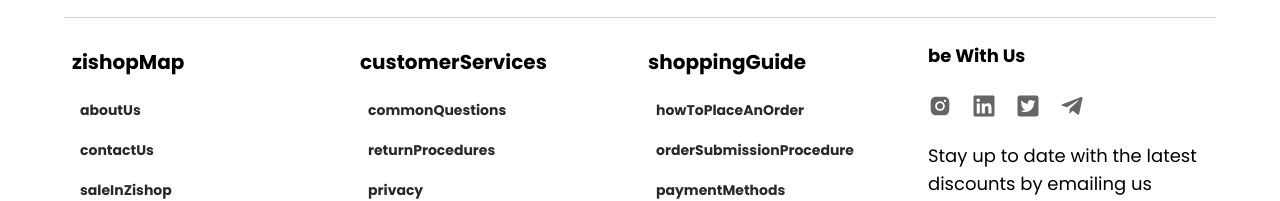
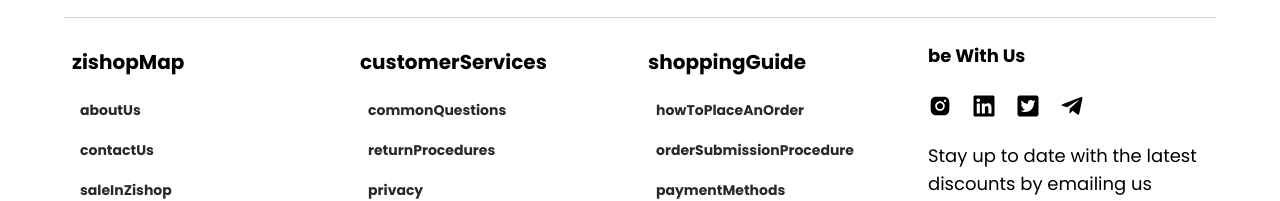
Before and after one commit to suriya-work/shop-online, a React (Vite) app: page /contactus in a window 1280 px wide. Shown: the part 550-751 px from the top of the page. Built offline with nearby package versions, Linux system fonts and the light colour scheme; no server answers.

Commit message:
change color text

```diff
--- a/src/components/footer/Footer.jsx
+++ b/src/components/footer/Footer.jsx
@@ -17,7 +17,7 @@ const Footer = () => {
                 {item.subtitles.map((subItem) => {
                   return (
                     <Link to="#" key={subItem.text}>
-                      <a className="text-sm hover:text-myRed font-bold text-[#282929] px-4 py-2">
+                      <a className="text-sm hover:text-primery font-bold text-[#282929] px-4 py-2">
                         {[subItem.text]}
                       </a>
                     </Link>
--- a/src/components/footer/SocialPart.jsx
+++ b/src/components/footer/SocialPart.jsx
@@ -11,7 +11,7 @@ const SocialPart = () => {
             return (
               <Link to="#" key={SocialItem.name}>
                 <a
-                  className="px-1 opacity-60 hover:opacity-100 transition-opacity duration-300 ease-in-out"
+                  className="px-1  hover:text-primery transition-opacity duration-300 ease-in-out"
                   aria-label={SocialItem.name}
                 >
                   <SocialItem.icon
```
